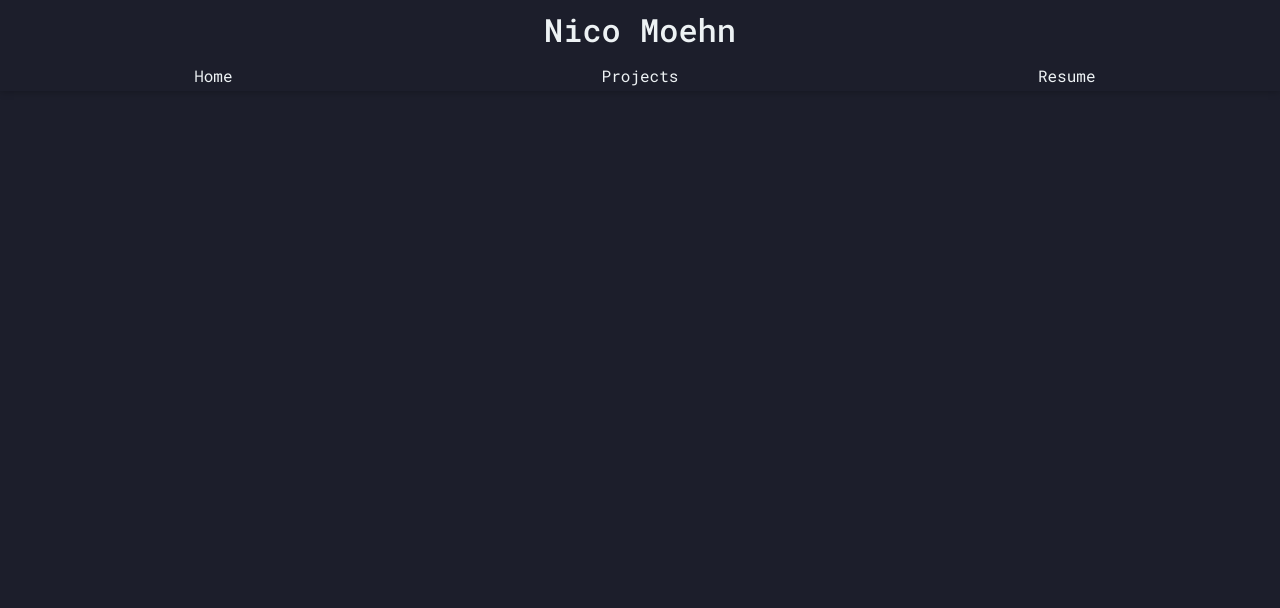
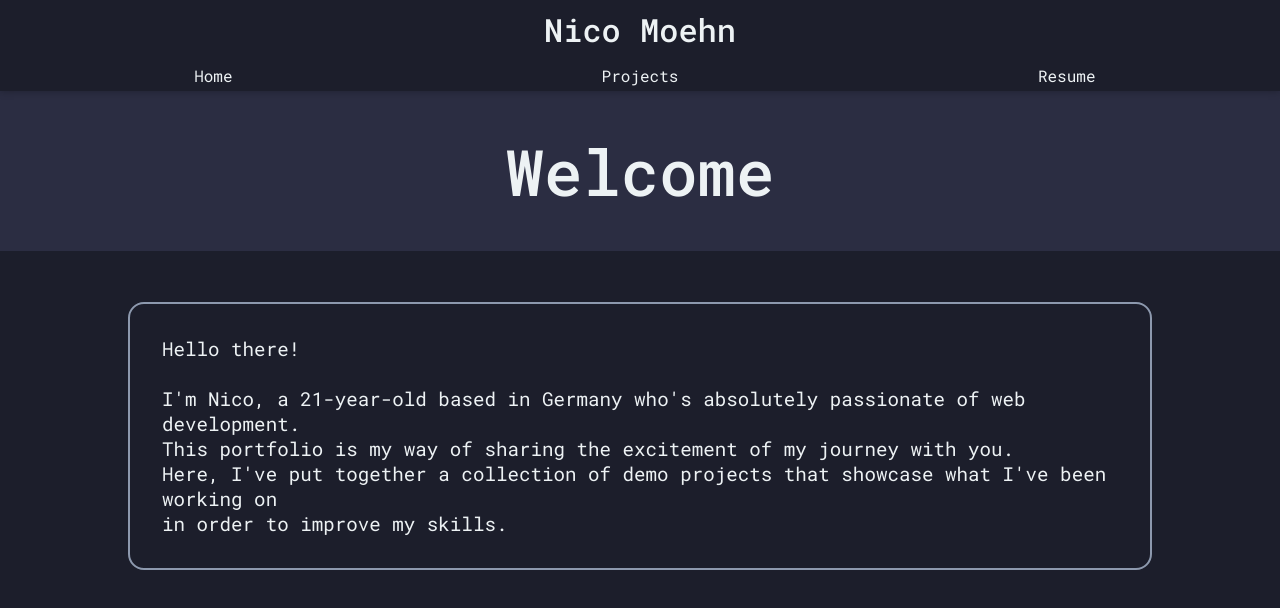
Before and after one commit to nitodeco/nitodeco-portfolio, a JavaScript app: page / in a window 1280 px wide. Shown: the top 608 px of the page. Built offline with nearby package versions, Linux system fonts and the light colour scheme; the HTML template or start-up script is replaced by a standard one.

Commit message:
Fixed page routing

```diff
--- a/src/App.js
+++ b/src/App.js
@@ -1,9 +1,10 @@
 import { BrowserRouter as Router, Routes, Route } from 'react-router-dom';
-import Navigation from './Navigation';
-import Home from './Home';
+
+import Navigation from './Navigation.js';
+import Home from './Home.js';
 import './Home.css';
-import Projects from './Projects';
-import Resume from './Resume';
+import Projects from './Projects.js';
+import Resume from './Resume.js';
 
 function App() {
   return (
@@ -12,9 +13,9 @@ function App() {
       <div className="content">
         <Router>
           <Routes>
-            <Route path="/" exact component={Home} />
-            <Route path="/projects" component={Projects} />
-            <Route path="/resume" component={Resume} />
+            <Route path="/" exact element={ <Home /> } />
+            <Route path="/projects" element={ <Projects /> } />
+            <Route path="/resume" element={ <Resume /> } />
           </Routes>
         </Router>
       </div>
```
